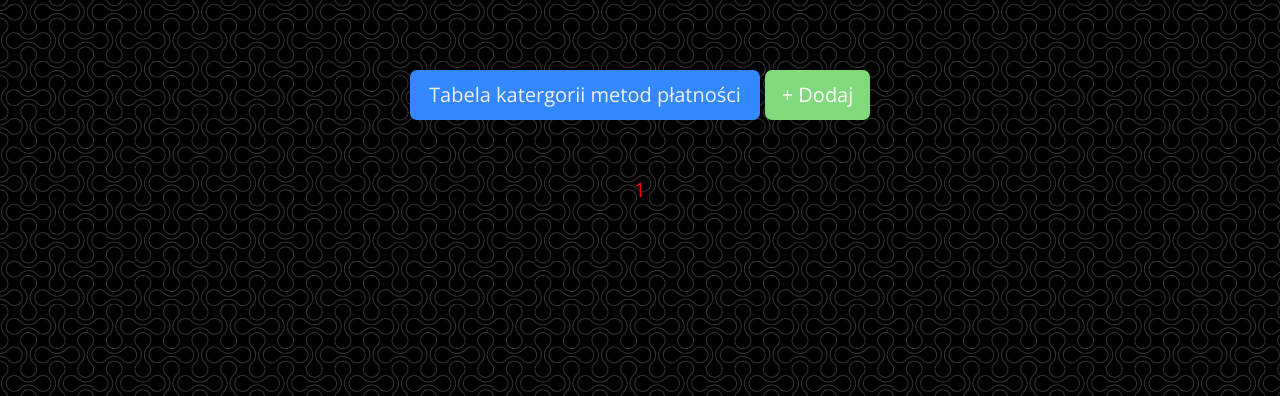
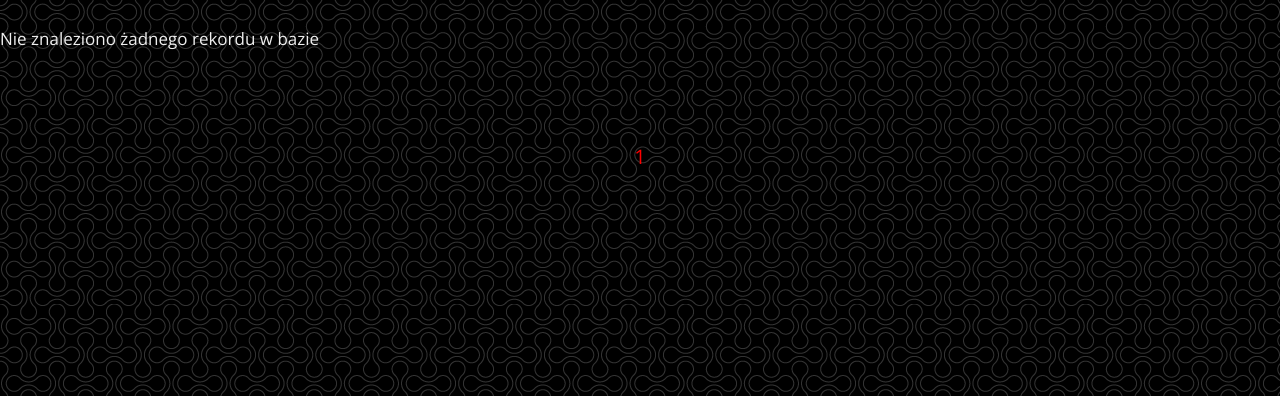
Before and after one commit to mprzybycien/Wallet-WEB, a PHP site: page /methodsCategories.php in a window 1280 px wide. Shown: the part 96-492 px from the top of the page. Run offline with PHP 8.4, Linux system fonts and the light colour scheme; the visitor is signed in with stand-in values (Sample User, id 1); some libraries are stand-ins or nearby versions.

Commit message:
refactor_responsive tables

```diff
--- a/categories.css
+++ /dev/null
@@ -1,229 +0,0 @@
-body
-{
-	background-image: url("img/bg.png");
-	color: #efefef;
-    font-family: 'Open Sans', sans-serif;
-    font-size: 17px;
-}
-
-.navbar-nav
-{
-	min-height: 57px;
-	font-size: 25px;
-
-}
-
-#container
-{
-    /*background-color: #6c757d;*/
-    padding: 20px;
-    width: 500px;
-    margin-left: auto;
-    margin-right: auto;
-    margin-top: 50px;
-    border-radius: 7px;
-}
-
-#tableTitle
-{
-    background-color: #3388FF;
-    font-size: 20px;
-    padding: 10px;
-    width: 350px;
-    height: 50px;
-    border-radius: 7px;
-    text-align: center;
-    margin-bottom: 10px;
-    margin-right: 5px;
-    float: left;
-}
-
-#categoryEdit :hover
-{
-    background-color: #3388FF;
-    border-radius: 7px;
-}
-
-#addNew
-{
-    background-color: #80d97c;
-    font-size: 20px;
-    width: 105px;
-    height: 50px;
-    border-radius: 7px;
-    text-align: center;
-    margin-bottom: 10px;
-    float: left;
-}
-
-#addNew :hover
-{
-    background-color: #60eb59;
-    border-radius: 7px;
-}
-
-
-.categoryName
-{
-    color: black;
-    background-color: #fff;
-    font-size: 20px;
-    padding: 10px;
-    width: 350px;
-    height: 50px;
-    border-radius: 7px;
-    text-align: center;
-    margin-bottom: 5px;
-    margin-right: 5px;
-    float: left;
-}
-.categoryEdit
-{
-    background-color: #8baffc;
-    font-size: 32px;
-    width: 50px;
-    height: 50px;
-    border-radius: 7px;
-    margin-bottom: 5px;
-    margin-right: 5px;
-    float: left;
-}
-
-.categoryEdit :hover
-{
-    background-color: #3388FF;
-    border-radius: 7px;
-}
-
-.categoryRemove
-{
-    background-color: #ed9187;
-    font-size: 32px;
-    width: 50px;
-    height: 50px;
-    border-radius: 7px;
-    margin-bottom: 5px;
-    float: left;
-}
-
-.categoryRemove :hover
-{
-    background-color: red;
-    border-radius: 7px;
-}
-
-a.buttonLink
-{
-	color: #ffffff;
-	text-decoration: none;
-	display: block;
-    text-align: center;
-	width: 50px;
-	height: 50px;
-}
-
-a.addLink
-{
-	color: #ffffff;
-    padding: 10px;
-	text-decoration: none;
-	display: block;
-    text-align: center;
-    width: 105px;
-	height: 50px;
-}
-
-.error
-{
-    color: red;
-    padding: 5px;
-    font-size: 20px;
-    margin-top: 20px;;
-    margin-left: auto;
-    margin-right: auto;
-    width: 300px;
-    text-align: center
-}
-.success
-{
-    color: lawngreen;
-    padding: 5px;
-    font-size: 20px;
-    margin-top: 20px;;
-    margin-left: auto;
-    margin-right: auto;
-    width: 300px;
-    text-align: center
-}
-
-.tile
-{
-	color: black;
-	font-size: 36px;
-	margin-top: 30px;
-	width: 100%;
-	height: 350px;
-	background-color: #DCDCDC;
-	float: left;
-	text-align: center;
-	padding-top: 100px;
-	padding-left: 20px;
-	padding-right: 20px;
-}
-
-.tile:hover
-{
-	cursor: pointer;
-	background-color: #3E96FF;
-}
-
-.modal-header
-{
-   color: black;
-}
-.modal-body
-{
-   color: black;
-}
-
-input[type=text],
-input[type=date],
-input[type=password],
-select
-{
-	background-color: #efefef;
-	width: 400px;
-	padding: 10px;
-	margin-bottom: 20px;
-}
-
-input[type=text]:focus,
-input[type=date]:focus,
-input[type=password]:focus,
-select:focus
-{
-	-webkit-box-shadow: 0px 0px 10px 3px rgba(204,204,204,0.55);
-	-moz-box-shadow: 0px 0px 10px 3px rgba(204,204,204,0.55);
-	border:2px solid #3388FF;
-	background-color:  #CDE4FF;
-	color: #000099;
-}
-
-input[type=submit]
-{
-    width: 100px;
-    height: 38px;
-    background-color: #0563e8;
-    font-size: 16px;
-    color: white;
-    border: none;
-    border-radius: 5px;
-    cursor: pointer;
-    outline: none;
-    border-radius: 4px;
-}
-
-input[type=submit]:hover
-{
-    background-color: #3388FF;
-}
--- a/home.php
+++ b/home.php
@@ -275,7 +275,7 @@
                 <br/>
                 Data transakcji: <br />
                 <input type="date" value="<?php echo date('Y-m-d'); ?>" name="incomeDate">
-                Komentarz do transakcji: <br/> <input type="text" name="incomeComment" placeholder="Twój komentarz (40 znaków)" maxlength="40"/> <br/>
+                <br/>Komentarz do transakcji: <br/> <input type="text" name="incomeComment" placeholder="Twój komentarz (40 znaków)" maxlength="40"/> <br/>
 
       </div>
       <div class="modal-footer">
@@ -360,7 +360,7 @@
                             echo '<br />Informacja deweloperska:'.$e;
                         }
                     ?>
-            Komentarz do transakcji: <br/> <input type="text" name="expenseComment" placeholder="Twój komentarz (40 znaków)" maxlength="40" /> <br/>
+            <br/>Komentarz do transakcji: <br/> <input type="text" name="expenseComment" placeholder="Twój komentarz (40 znaków)" maxlength="40" /> <br/>
 
       <div class="modal-footer">
         <button type="button" class="btn btn-secondary" data-dismiss="modal">Zamknij</button>
--- a/index.php
+++ b/index.php
@@ -25,7 +25,7 @@
 		<input type="text" name="login" placeholder="login" onfocus="this.placeholder=''" onblur="this.placeholder='login'" />
 		<input type="password" name="password"  placeholder="hasło" onfocus="this.placeholder=''" onblur="this.placeholder='hasło'"/>
 		<input type="submit" value="Zaloguj się"/>
-		<input type="button" onClick="location.href='SignUp.php'" value="Zarejestruj się">
+		<input type="button" onClick="location.href='signUp.php'" value="Zarejestruj się">
 	</form>
 	</div>
     <div class="loginError">
--- a/main.css
+++ b/main.css
@@ -170,7 +170,7 @@
 select
 {
 	background-color: #efefef;
-	width: 400px;
+	width: 100%;
 	padding: 10px;
 	margin-bottom: 20px;
 }
@@ -210,10 +210,98 @@
 .table
 {
     margin-top: 50px;
+    margin-right: auto;
+    margin-left: auto;
     color: white;
-    width: 1600px;
-    margin-left: auto;
-    margin-left: auto;
-    margin-right: auto;
+    font-size: 20px;
+    width: 1300px;
+
+}
+
+.categoryEdit
+{
+    background-color: #8baffc;
     font-size: 25px;
+    width: 70px;
+    height: 40px;
+    border-radius: 7px;
+    /*margin-bottom: 5px;*/
+    margin-right: 5px;
+    float: left;
 }
+
+.categoryEdit :hover
+{
+    background-color: #3388FF;
+    border-radius: 7px;
+}
+
+.categoryRemove
+{
+    background-color: #ed9187;
+    font-size: 25px;
+    width: 70px;
+    height: 40px;
+    border-radius: 7px;
+    /*margin-bottom: 5px;*/
+    float: left;
+}
+
+.categoryRemove :hover
+{
+    background-color: red;
+    border-radius: 7px;
+}
+
+a.buttonLink
+{
+	color: #ffffff;
+	text-decoration: none;
+	display: block;
+    text-align: center;
+	width: 70px;
+	height: 40px;
+}
+
+.tableTitle
+{
+    background-color: #3E96FF;
+    text-align: center;
+    font-size: 25px;
+    padding: 10px;
+    margin-top: 40px;
+}
+
+thead
+{
+    background-color: #3E96FF;
+}
+
+
+a.addLink
+{
+	color: #ffffff;
+    padding: 5px;
+	text-decoration: none;
+	display: block;
+    text-align: center;
+    width: 145px;
+	height: 40px;
+}
+
+#addNew
+{
+    background-color: #6ed16b;
+    font-size: 20px;
+    width: 145px;
+    height: 40px;
+    border-radius: 7px;
+    text-align: center;
+    float: left;
+}
+
+#addNew :hover
+{
+    background-color: #20bd19;
+    border-radius: 7px;
+}
--- a/methodsCategories.php
+++ b/methodsCategories.php
@@ -4,6 +4,7 @@
 
 <!DOCTYPE html>
 <html lang="pl">
+
 <head>
 
     <meta charset="utf-8">
@@ -18,7 +19,7 @@
     <link rel="shortcut icon" href="img/logo.png">
     <link rel="stylesheet" href="css/bootstrap.min.css">
     <link rel="stylesheet" href="css/fontello.css" type="text/css" />
-	<link rel="stylesheet" href="categories.css">
+    <link rel="stylesheet" href="main.css">
     <link href="https://fonts.googleapis.com/css?family=Open+Sans:400,700&amp;subset=latin-ext" rel="stylesheet">
 
 </head>
@@ -54,10 +55,9 @@
         </nav>
     </header>
 
-            <div id=container>
-                <div id= tableTitle> Tabela katergorii metod płatności </div>
-                <div id= addNew data-toggle="modal" data-target="#AddNewMethodCategoryModal"><a href="#" class=addLink title="Dodaj nową kategorię" > + Dodaj</a></div>
-                <div style="clear: both;"></div>
+
+    <div class="table-responsive">
+        <table class="table table-sm table-hover table-dark">
             <?php
                 require_once "connect.php";
                 mysqli_report(MYSQLI_REPORT_STRICT);
@@ -77,17 +77,40 @@
 
                     if(!$result) throw new Exception($connection->error);
                     $howManyRecords = $result->num_rows;
+
+                    if($howManyRecords>0)
+                    {
+
+                    echo<<<END
+                    <thead>
+                        <tr>
+                            <th><center>Tabela metod płatności</center></th>
+                            <th><div id= addNew data-toggle="modal" data-target="#AddNewMethodCategoryModal"><a href="#" class=addLink title="Dodaj nową kategorię" > + Dodaj</a></div></th>
+
+                        </tr>
+                        <tr>
+                        <th>Kategoria </th>
+                        <th>Edytuj/usuń</th>
+                        </tr>
+                    </thead>
+                    END;
                     for ($i = 0; $i < $howManyRecords; $i++)
                     {
                         $categoryRecord = $result->fetch_assoc();
                         $name = $categoryRecord['name'];
-                        $id = $categoryRecord['id'];
 
-                        echo '<div class=categoryName id=C'.$id.'>'.$name.'    </div>';
-                        echo '<div class=categoryEdit id=E'.$id.'><a href="#" class=buttonLink title="Edytuj"><i class="icon-pencil"></i></a></div>';
-                        echo'<div class=categoryRemove id=R'.$id.'><a href="#" class=buttonLink title="Usuń"><i class="icon-trash"></i></a></div>';
-                        echo '<div style="clear: both;"></div>';
+                        echo<<<END
+                        <tr>
+                        <td>$name</td>
+                        <td>
+                        <div class=categoryEdit><a href="#" class=buttonLink title="Edytuj"><i class="icon-pencil"></i></a></div>
+                        <div class=categoryRemove><a href="#" class=buttonLink title="Usuń"><i class="icon-trash"></i></a></div>
+                        <div style="clear: both;"></div>
+                        </td>
+                        </tr>
+                        END;
                     }
+                    }else echo "<br />Nie znaleziono żadnego rekordu w bazie";
 
                     $connection->close();
                 }
@@ -98,16 +121,12 @@
                     echo '<br />Informacja deweloperska:'.$e;
                 }
 
-                /*
-                <div class=categoryName> Kategoria  </div>
-                <div class=categoryEdit><a href="#" class=buttonLink title="Edytuj"><i class="icon-pencil"></i></a></div>
-                <div class=categoryRemove><a href="#" class=buttonLink title="Usuń"><i class="icon-trash"></i></a></div>
-                <div style="clear: both;"></div>
-                  */
                 ?>
+        </table>
     </div>
+    <div class=error>
 
-<div class=error>
+
         <?php
     if(isset($_SESSION['e_cat_add'])) echo $_SESSION['e_cat_add'];
     unset ($_SESSION['e_cat_add']);
@@ -142,7 +161,7 @@
                 </div>
                 <form action="addMethodCategory.php" method="post">
                     <div class="modal-body">
-            <input type="text" name="newMethodCategory" placeholder="Nazwa katergorii" /> <br/>
+                        <input type="text" name="newMethodCategory" placeholder="Nazwa katergorii" /> <br />
                         <div class="modal-footer">
                             <button type="button" class="btn btn-secondary" data-dismiss="modal">Anuluj</button>
                             <input type="submit" value="Zapisz!">
@@ -154,4 +173,5 @@
     </div>
 
 </body>
+
 </html>
--- a/signUp.php
+++ b/signUp.php
@@ -213,7 +213,7 @@
                     unset($_SESSION['e_login']);
                 }
                 ?>
-			<input type="text" value="<?php
+			<input type="email" value="<?php
                     if(isset($_SESSION['fr_email']))
                     {
                         echo $_SESSION['fr_email'];
--- a/style.css
+++ b/style.css
@@ -50,7 +50,8 @@
 }
 
 input[type=text],
-input[type=password]
+input[type=password],
+input[type=email]
 
 /*wystylizuje tylko wskazane rodzaje inputów*/
     {
@@ -69,7 +70,8 @@
 }
 
 input[type=text]:focus,
-input[type=password]:focus
+input[type=password]:focus,
+input[type=email]:focus
 
 /*wyróznienie edytowanego pola*/
     {
--- a/welcome.php
+++ b/welcome.php
@@ -39,7 +39,7 @@
 	<div class="container">
 		<img src="img/logo.png" alt="logo">
 		<center>Dziękujęmy za rejestrację w serwisie. Możesz teraz zalogować się na swoje konto!</center>
-		<input type="button" onClick="location.href='Index.php'" value="Zaloguj się na swoje konto">
+		<input type="button" onClick="location.href='index.php'" value="Zaloguj się na swoje konto">
 	</div>
 
 </body>
```
Also changed, not shown: balance.php (+35 -14 lines), expensesCategories.php (+37 -17 lines), incomesCategories.php (+36 -17 lines). Lines whose indentation alone changed are shown as unchanged.
